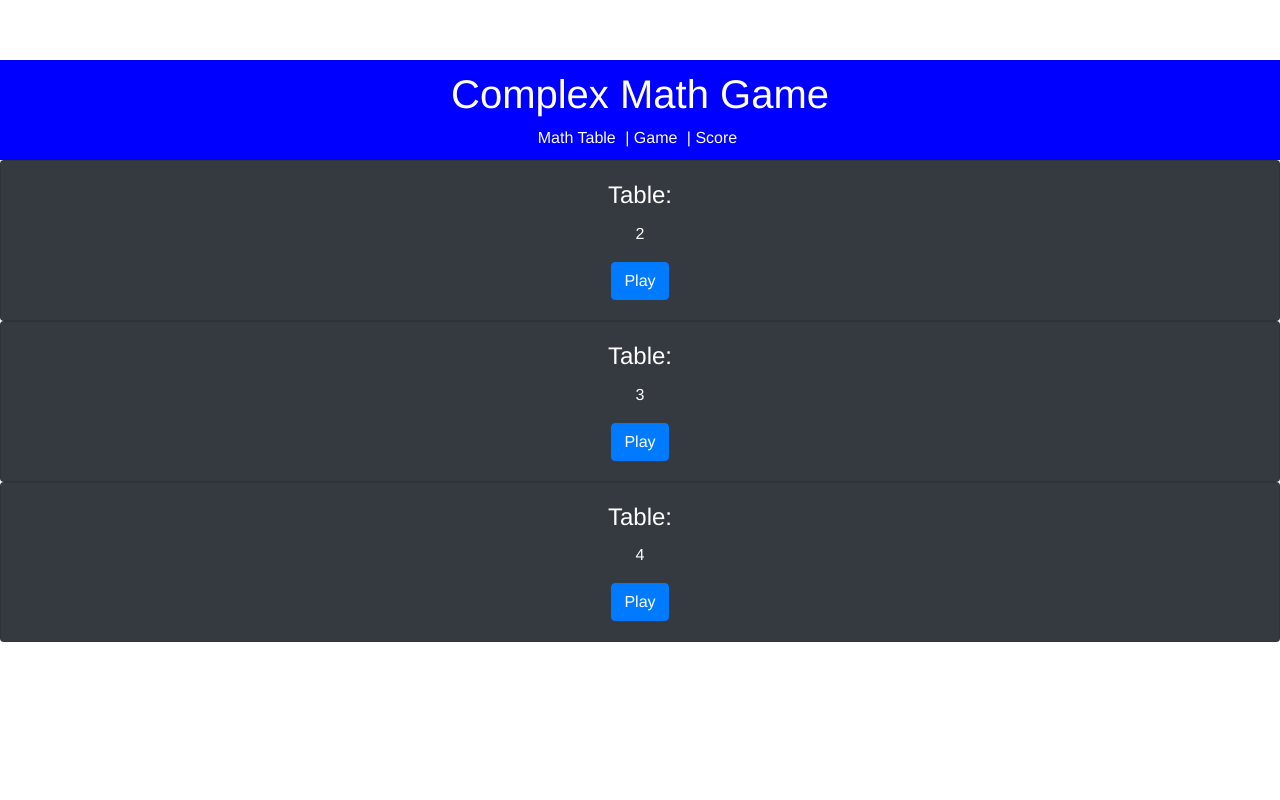
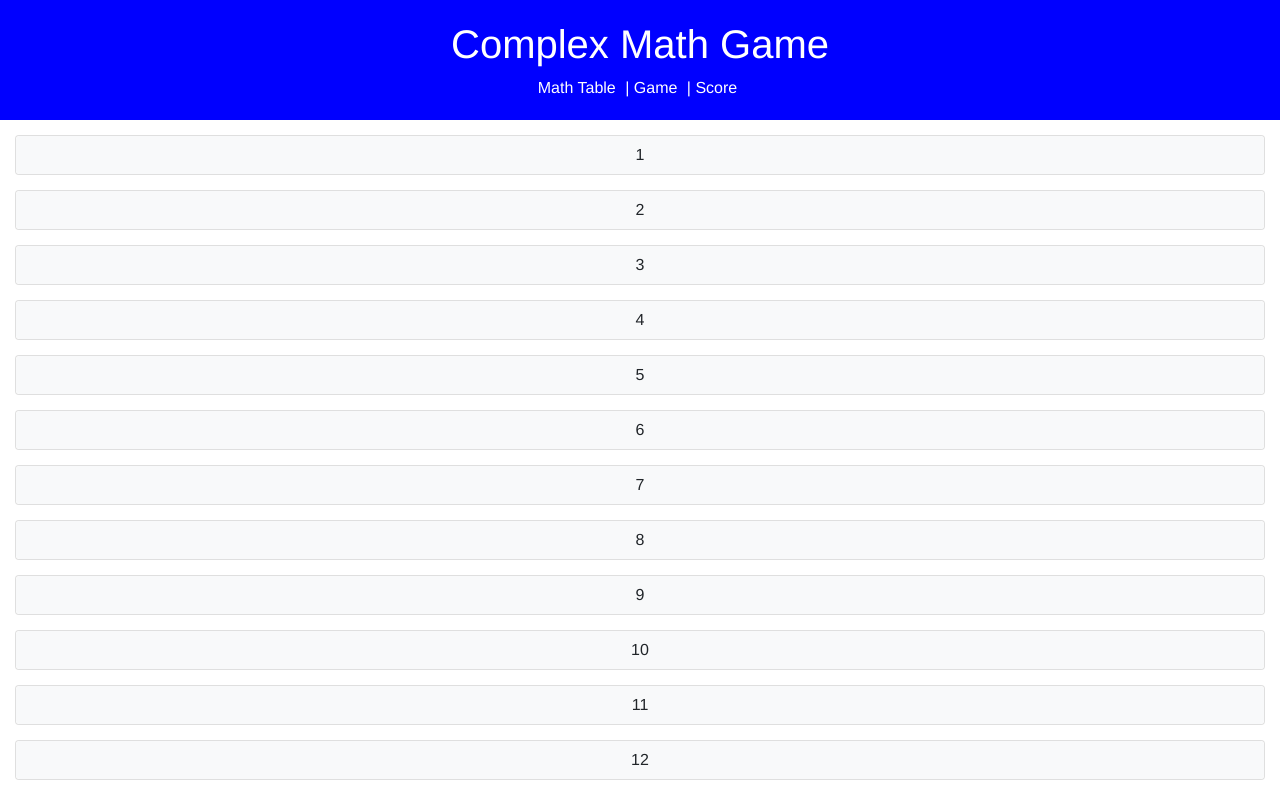
Before and after one commit to kimvcp/complex-math-game, a Vue app in the folder client/: page /#/ in a window 1280 px wide. Built offline with nearby package versions, Linux system fonts and the light colour scheme; no server answers.

Commit message:
modify the home page

```diff
--- a/client/package.json
+++ b/client/package.json
@@ -12,6 +12,7 @@
     "bootstrap": "^4.3.1",
     "bootstrap-vue": "^2.0.0-rc.19",
     "core-js": "^2.6.5",
+    "dotenv": "^7.0.0",
     "vue": "^2.6.10",
     "vue-router": "^3.0.3"
   },
--- a/client/src/App.vue
+++ b/client/src/App.vue
@@ -22,8 +22,6 @@ export default {
   -webkit-font-smoothing: antialiased;
   -moz-osx-font-smoothing: grayscale;
   text-align: center;
-  color: #2c3e50;
-  margin-top: 60px;
 }
 * {
   box-sizing: border-box;
--- a/client/src/components/Card.vue
+++ b/client/src/components/Card.vue
@@ -1,12 +1,9 @@
 <template>
-    <div>
-        <b-card bg-variant="dark" text-variant="white" title="Table: ">
-             <b-card-text>
-                {{card}}
-            </b-card-text>
-            <b-button href="http://localhost:8080/#/game" variant="primary">Play</b-button>
-        </b-card>
-    </div>
+    <b-button href="http://localhost:8080/#/game" variant="light">
+        <b-card-text>
+            {{card}}
+        </b-card-text>
+    </b-button>
 </template>
 
 <script>
--- a/client/src/components/TableCards.vue
+++ b/client/src/components/TableCards.vue
@@ -1,10 +1,18 @@
 <template>
 <div>
-    <div v-bind:key="tableCard.id" v-for="tableCard in tableCards">
-        <Card v-bind:card = "tableCard"/>
+    <p class="error" v-if="error">{{error}}</p>
+    <div>
+      <div
+        class="card"
+        v-for=" card in tableCards"
+        v-bind:key="card"
+      >
+        <Card v-bind:card="card" />
+      </div>
     </div>
 </div>
 </template>
+
 
 <script>
 import Card from './Card.vue'
@@ -12,12 +20,17 @@ import Card from './Card.vue'
 export default {
     name: 'TableCards',
     components: {
-        Card
+        Card,
     },
-    props: ['tableCards']
+    props: ['tableCards', 'error'],
+
 }
 </script>
 
 <style scoped>
 
+.card {
+  margin: 15px;
+}
+
 </style>
--- a/client/src/components/layout/Header.vue
+++ b/client/src/components/layout/Header.vue
@@ -20,7 +20,7 @@ export default {
         background:blue;
         color: #fff;
         text-align: center;
-        padding: 10px
+        padding: 20px
     }
     .header a {
         color: #fff;
--- a/client/src/views/Home.vue
+++ b/client/src/views/Home.vue
@@ -1,11 +1,12 @@
 <template>
   <div>
-    <TableCards v-bind:tableCards="tableCards"/>
+    <TableCards v-bind:tableCards="tableCards" />
   </div>
 </template>
 
 <script>
 import TableCards from '../components/TableCards';
+import PostService from "../PostService";
 
 export default {
   name: 'Home',
@@ -13,13 +14,19 @@ export default {
     TableCards
   },
     data() {
-    return {
-      tableCards: [
-        "2",
-        "3",
-        "4",
-      ]
+      return {
+        tableCards: [1, 2 ,3 ,4 ,5 ,6 ,7 ,8 ,9 ,10 ,11 ,12],
+        questions: [],
+        error: "",
+      }
+    },
+    async created() {
+      try {
+        this.questions = await PostService.getPosts();
+      } catch (err) {
+        this.err = err.message;
+      }
+    },
     }
-  }
-}
+
 </script>
```
Also changed, not shown: 1 other file (tests, documents, lock files or other folders).
